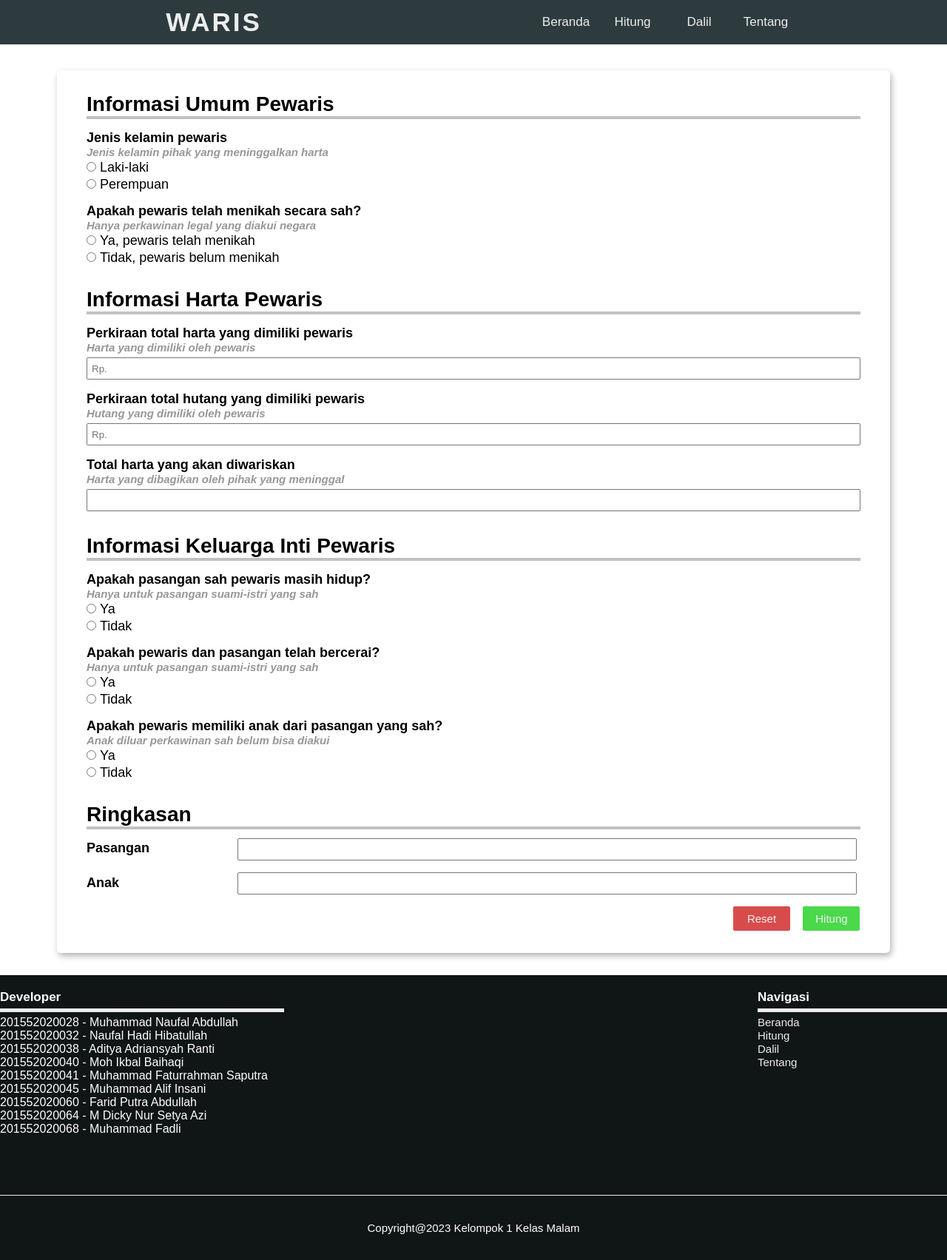
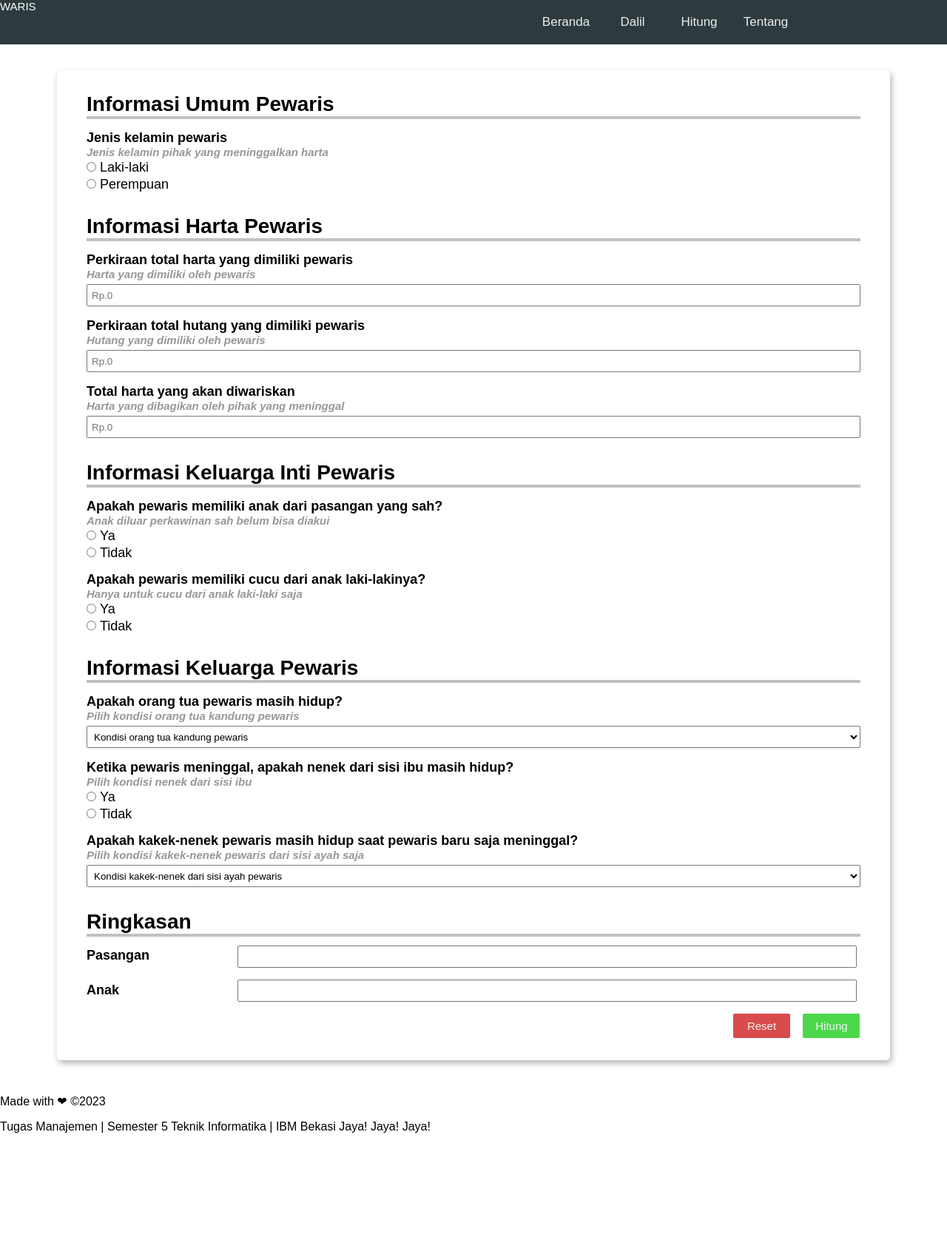
Before and after one commit to mfatur16/waris-calculator, a website: page hitung.html in a window 1280 px wide. Shown: the whole page at 74% size. After the commit the page ends 1548 px from the top, so only its background shows below. Drawn offline with Linux system fonts and the light colour scheme.

Commit message:
Ubah Hitung

```diff
--- a/assets/js/script.js
+++ b/assets/js/script.js
@@ -1,3 +1,19 @@
+function anakYa() {
+    document.getElementById('jumlahAnak').hidden = false;
+}
+
+function anakTidak() {
+    document.getElementById('jumlahAnak').hidden = true;
+}
+
+function cucuYa() {
+    document.getElementById('jumlahCucu').hidden = false;
+}
+
+function cucuTidak() {
+    document.getElementById('jumlahCucu').hidden = true;
+}
+
 // function anakYa() {
 //     document.getElementById("alak").disabled = false;
 //     document.getElementById("aper").disabled = false;
@@ -7,19 +23,21 @@
 //     document.getElementById("aper").disabled = true;
 // }
 
-// $('.harta').priceFormat({
-//     prefix: '',
-//     centsLimit: 0,
-//     thousandsSeparator: '.'
+// $(".harta").keyup(function(){
+//     var harta = parseInt($("#harta").val())
+//     var hutang = parseInt($("#hutang").val())
+
+//     var totHarta = harta - hutang;
+//     $("#totHarta").attr("value", totHarta)
 // });
 
-function anakYa() {
-    document.getElementById('jumlahAnak').hidden = false;
-}
+// function anakYa() {
+//     document.getElementById('jumlahAnak').hidden = false;
+// }
 
-function anakTidak() {
-    document.getElementById('jumlahAnak').hidden = true;
-}
+// function anakTidak() {
+//     document.getElementById('jumlahAnak').hidden = true;
+// }
 
 // function anak() {
 //     if (document.getElementById('anak').value == 'Ya') {
--- a/hitung.html
+++ b/hitung.html
@@ -5,23 +5,22 @@
         <meta name="viewport" content="width=device-width, initial-scale=1.0">
         <link rel="icon" href="assets/ico/favicon.ico">
         <link rel="stylesheet" href="assets/css/style.css">
+        <!-- <script src="https://cdn.tailwindcss.com"></script>
+        <link rel="stylesheet" href="assets/css/output.css">
+        <link rel="stylesheet" href="assets/css/new.css"> -->
         <title>Hitung | WARIS</title>
     </head>
     <body>
-        <header>
-            <div class="logo">
-                <a href="index.html">WARIS</a>
-            </div>
-            <nav>
-                <ul>
-                    <li><a href="index.html">Beranda</a></li>
-                    <li><a href="hitung.html">Hitung</a></li>
-                    <li><a href="dalil.html">Dalil</a></li>
-                    <li><a href="tentang.html">Tentang</a></li>
-                </ul>
+        <header class="flex justify-between fixed w-[100%] top-0 font-sans font-bold bg-[#223134f2] text-white h-16 items-center px-6 z-20">
+            <a class="flex p-4 h-10 items-center text-3xl text-[#d0d0d0] hover:text-white" href="index.html">WARIS</a>
+            <nav class="flex content-center text-xl">
+                <a class="rounded-[5px] flex p-4 h-10 text-lg items-center text-[#d0d0d0] hover:bg-[#3a555bf2] hover:text-white" href="index.html">Beranda</a>
+                <a class="rounded-[5px] flex p-4 h-10 text-lg items-center text-[#d0d0d0] hover:bg-[#3a555bf2] hover:text-white" href="dalil.html">Dalil</a>
+                <a class="rounded-[5px] flex p-4 h-10 text-lg items-center text-[#d0d0d0] hover:bg-[#3a555bf2] hover:text-white" href="hitung.html">Hitung</a>
+                <a class="rounded-[5px] flex p-4 h-10 text-lg items-center text-[#d0d0d0] hover:bg-[#3a555bf2] hover:text-white" href="tentang.html">Tentang</a>
             </nav>
         </header>
-        <main>
+        <main id="main">
             <div class="container form">
                 <div class="form-content">
                     <!-- Informasi Umum Pewaris -->
@@ -33,20 +32,10 @@
                             <label class="form-label">Jenis kelamin pewaris</label><br>
                             <label class="form-label ket">Jenis kelamin pihak yang meninggalkan harta</label>
                             <div class="input-radio">
-                                <input type="radio" name="kelamin" id="lak" value="Lak" required><label class="normal" for="radio">Laki-laki</label>
+                                <input type="radio" name="kelamin" id="lelaki" value="Lelaki" required><label class="normal" for="lelaki">Laki-laki</label>
                             </div>
                             <div class="input-radio bottom">
-                                <input type="radio" name="kelamin" id="per" value="Per"><label class="normal" for="radio">Perempuan</label>
-                            </div>
-                        </div>
-                        <div class="form-control">
-                            <label class="form-label">Apakah pewaris telah menikah secara sah?</label><br>
-                            <label class="form-label ket">Hanya perkawinan legal yang diakui negara</label>
-                            <div class="input-radio">
-                                <input type="radio" name="sah" id="lak" value="Lak" required><label class="normal" for="radio">Ya, pewaris telah menikah</label>
-                            </div>
-                            <div class="input-radio bottom">
-                                <input type="radio" name="sah" id="per" value="Per"><label class="normal" for="normal">Tidak, pewaris belum menikah</label>
+                                <input type="radio" name="kelamin" id="perempuan" value="Perempuan"><label class="normal" for="perempuan">Perempuan</label>
                             </div>
                         </div>
                         <!-- Informasi Harta Pewaris -->
@@ -56,50 +45,30 @@
                         <div class="form-control">
                             <label class="form-label">Perkiraan total harta yang dimiliki pewaris</label><br>
                             <label class="form-label ket">Harta yang dimiliki oleh pewaris</label>
-                            <input type="text" class="input-control" name="harta" id="harta" placeholder="Rp." oninput="this.value = this.value.replace(/[^0-9]/g, '');" maxlength="12" required>
+                            <input type="text" class="input-control harta" name="harta" id="harta" placeholder="Rp.0" required>
                         </div>
                         <div class="form-control">
                             <label class="form-label">Perkiraan total hutang yang dimiliki pewaris</label><br>
                             <label class="form-label ket">Hutang yang dimiliki oleh pewaris</label>
-                            <input type="text" class="input-control" name="hutang" id="hutang" placeholder="Rp." oninput="this.value = this.value.replace(/[^0-9]/g, '');" maxlength="12">
+                            <input type="text" class="input-control harta" name="hutang" id="hutang" placeholder="Rp.0">
                         </div>
                         <div class="form-control">
                             <label class="form-label">Total harta yang akan diwariskan</label><br>
                             <label class="form-label ket">Harta yang dibagikan oleh pihak yang meninggal</label>
-                            <input type="text" class="input-control" name="totHarta" id="totHarta" maxlength="12" readonly>
+                            <input type="text" class="input-control harta" name="totHarta" id="totHarta" placeholder="Rp.0" readonly>
                         </div>
                         <!-- Informasi Keluarga Inti Pewaris -->
                         <div class="title">
                             <h3>Informasi Keluarga Inti Pewaris</h3>
                         </div>
                         <div class="form-control">
-                            <label class="form-label">Apakah pasangan sah pewaris masih hidup?</label><br>
-                            <label class="form-label ket">Hanya untuk pasangan suami-istri yang sah</label>
-                            <div class="input-radio">
-                                <input type="radio" name="hidup" id="lak" value="Lak" required><label class="normal" for="radio">Ya</label>
-                            </div>
-                            <div class="input-radio bottom">
-                                <input type="radio" name="hidup" id="per" value="Per"><label class="normal" for="radio">Tidak</label>
-                            </div>
-                        </div>
-                        <div class="form-control">
-                            <label class="form-label">Apakah pewaris dan pasangan telah bercerai?</label><br>
-                            <label class="form-label ket">Hanya untuk pasangan suami-istri yang sah</label>
-                            <div class="input-radio">
-                                <input type="radio" name="cerai" id="lak" value="Lak" required><label class="normal" for="radio">Ya</label>
-                            </div>
-                            <div class="input-radio bottom">
-                                <input type="radio" name="cerai" id="per" value="Per"><label class="normal" for="radio">Tidak</label>
-                            </div>
-                        </div>
-                        <div class="form-control">
                             <label class="form-label">Apakah pewaris memiliki anak dari pasangan yang sah?</label><br>
                             <label class="form-label ket">Anak diluar perkawinan sah belum bisa diakui</label>
                             <div class="input-radio">
-                                <input type="radio" name="anak" id="anak" value="Ya" onclick="anakYa()" required><label class="normal" for="radio">Ya</label>
+                                <input type="radio" name="anak" id="anak" value="Ya" onclick="anakYa()" required><label class="normal" for="anak">Ya</label>
                             </div>
                             <div class="input-radio bottom">
-                                <input type="radio" name="anak" id="anak" value="Tidak" onclick="anakTidak()"><label class="normal" for="radio">Tidak</label>
+                                <input type="radio" name="anak" id="anak" value="Tidak" onclick="anakTidak()"><label class="normal" for="anak">Tidak</label>
                             </div>
                         </div>
                         <div class="form-control" id="jumlahAnak" hidden>
@@ -107,37 +76,37 @@
                             <label class="form-label ket">Hanya hitung jumlah anak yang beragama islam</label>
                             <div>
                                 <label class="normal jumlah">Anak Laki-laki</label>
-                                <input type="text" class="input-control jumlah top" id="alak" value="0" onfocus="this.value = this.value.replace(value, '');" oninput="this.value = this.value.replace(/[^0-9]/g, '');" onblur="if (this.value == '') {this.value = this.value.replace('', 0)};" maxlength="2">
+                                <input type="text" class="input-control jumlah top" id="anakLelaki" value="0" onfocus="this.value = this.value.replace(value, '');" oninput="this.value = this.value.replace(/[^0-9]/g, '');" onblur="if (this.value == '') {this.value = this.value.replace('', 0)};" maxlength="2">
                             </div>
                             <div>
                                 <label class="normal jumlah">Anak Perempuan</label>
-                                <input type="text" class="input-control jumlah" id="aper" value="0" onfocus="this.value = this.value.replace(value, '');" oninput="this.value = this.value.replace(/[^0-9]/g, '');" onblur="if (this.value == '') {this.value = this.value.replace('', 0)};" maxlength="2">
+                                <input type="text" class="input-control jumlah" id="anakPerempuan" value="0" onfocus="this.value = this.value.replace(value, '');" oninput="this.value = this.value.replace(/[^0-9]/g, '');" onblur="if (this.value == '') {this.value = this.value.replace('', 0)};" maxlength="2">
                             </div>
                         </div>
-                        <!-- <div class="form-control">
+                        <div class="form-control">
                             <label class="form-label">Apakah pewaris memiliki cucu dari anak laki-lakinya?</label><br>
                             <label class="form-label ket">Hanya untuk cucu dari anak laki-laki saja</label>
                             <div class="input-radio">
-                                <input type="radio" name="cucu" id="lak" value="Lak" required><label class="normal" for="radio">Ya</label>
+                                <input type="radio" name="cucu" id="cucu" value="Ya" onclick="cucuYa()" required><label class="normal" for="cucu">Ya</label>
                             </div>
                             <div class="input-radio bottom">
-                                <input type="radio" name="cucu" id="per" value="Per"><label class="normal" for="radio">Tidak</label>
+                                <input type="radio" name="cucu" id="cucu" value="Tidak" onclick="cucuTidak()"><label class="normal" for="cucu">Tidak</label>
                             </div>
                         </div>
-                        <div class="form-control">
+                        <div class="form-control" id="jumlahCucu" hidden>
                             <label class="form-label">Jumlah cucu pewaris yang masih hidup saat pewaris baru saja meninggal</label><br>
                             <label class="form-label ket">Tidak termasuk cucu dari anak perempuannya</label>
                             <div>
                                 <label class="normal jumlah">Cucu Laki-laki</label>
-                                <input type="number" class="input-control jumlah top" name="sutradara" maxlength="2">
+                                <input type="number" class="input-control jumlah top" id="cucuLelaki" value="0" onfocus="this.value = this.value.replace(value, '');" oninput="this.value = this.value.replace(/[^0-9]/g, '');" onblur="if (this.value == '') {this.value = this.value.replace('', 0)};" maxlength="2">
                             </div>
                             <div>
                                 <label class="normal jumlah">Cucu Perempuan</label>
-                                <input type="number" class="input-control jumlah" name="sutradara" maxlength="2">
+                                <input type="number" class="input-control jumlah" id="cucuPerempuan" value="0" onfocus="this.value = this.value.replace(value, '');" oninput="this.value = this.value.replace(/[^0-9]/g, '');" onblur="if (this.value == '') {this.value = this.value.replace('', 0)};" maxlength="2">
                             </div>
-                        </div> -->
+                        </div>
                         <!-- Informasi Keluarga Pewaris -->
-                        <!-- <div class="title">
+                        <div class="title">
                             <h3>Informasi Keluarga Pewaris</h3>
                         </div>
                         <div class="form-control">
@@ -161,7 +130,7 @@
                                 <input type="radio" name="nenek" id="per" value="Per"><label class="normal" for="radio">Tidak</label>
                             </div>
                         </div>
-                        <div class="form-control">
+                        <!-- <div class="form-control">
                             <label class="form-label">Jumlah saudara pewaris yang masih hidup saat pewaris baru saja meninggal</label><br>
                             <label class="form-label ket">Hanya hitung jumlah anak yang beragama islam</label>
                             <div>
@@ -172,18 +141,18 @@
                                 <label class="normal jumlah">Saudara Perempuan</label>
                                 <input type="text" class="input-control jumlah" inputmode="numeric" name="sutradara" maxlength="2">
                             </div>
-                        </div>
+                        </div> -->
                         <div class="form-control">
                             <label class="form-label">Apakah kakek-nenek pewaris masih hidup saat pewaris baru saja meninggal?</label><br>
                             <label class="form-label ket">Pilih kondisi kakek-nenek pewaris dari sisi ayah saja</label>
-                            <select class="input-control" name="ortu" required>
+                            <select class="input-control" name="ortu" id="ortu" required>
                                 <option value="0" selected disabled>Kondisi kakek-nenek dari sisi ayah pewaris</option>
                                 <option value="1">Kakek masih hidup, nenek sudah meninggal</option>
                                 <option value="2">Nenek masih hidup, kakek sudah meninggal</option>
                                 <option value="3">Kakek nenek sudah meninggal</option>
                                 <option value="4">Kakek dan nenek masih hidup</option>
                             </select>
-                        </div> -->
+                        </div>
                         <!-- Ringkasan -->
                         <div class="title">
                             <h3>Ringkasan</h3>
@@ -202,68 +171,53 @@
                 </div>
             </div>
         </main>
-        <footer>
-            <div class="container footer">
-                <div class="footer-content">
-                    <div class="sub-footer dev">
-                        <h3 class="footer-title">Developer</h3>
-                        <p>201552020028 - Muhammad Naufal Abdullah</p>
-                        <p>201552020032 - Naufal Hadi Hibatullah</p>
-                        <p>201552020038 - Aditya Adriansyah Ranti</p>
-                        <p>201552020040 - Moh Ikbal Baihaqi</p>
-                        <p>201552020041 - Muhammad Faturrahman Saputra</p>
-                        <p>201552020045 - Muhammad Alif Insani</p>
-                        <p>201552020060 - Farid Putra Abdullah</p>
-                        <p>201552020064 - M Dicky Nur Setya Azi</p>
-                        <p>201552020068 - Muhammad Fadli</p>
-                    </div>
-                    <div class="sub-footer">
-                        <h3 class="footer-title">Navigasi</h3>
-                        <p>
-                            <a href="index.html">Beranda</a><br>
-                            <a href="hitung.html">Hitung</a><br>
-                            <a href="dalil.html">Dalil</a><br>
-                            <a href="tentang.html">Tentang</a>
-                        </p>
-                    </div>
-                    <div class="footer-info">
-                        <p>
-                            Copyright@2023 Kelompok 1 Kelas Malam
-                        </p>
-                    </div>
-                </div>
-            </div>
+        <footer class="h-1/4 bg-[#223134f2] text-white py-6 px-8">
+            <p>Made with &#10084; &copy;2023 <b><a href="index.html">WARIS</a></b></p>
+            <p>Tugas Manajemen | Semester 5 Teknik Informatika | IBM Bekasi Jaya! Jaya! Jaya!</p>
         </footer>
         <script src="assets/js/jquery.js"></script>
         <script src="assets/js/jquery.priceformat.min.js"></script>
         <script src="assets/js/script.js"></script>
         <script>
-            document.getElementById("harta").addEventListener("keyup", getHarta);
-            document.getElementById("hutang").addEventListener("keyup", getHarta);
+            // Reload
+
+
+            // Get Value Harta
+            document.getElementById('harta').addEventListener('keyup', getHarta);
+            document.getElementById('hutang').addEventListener('keyup', getHarta);
+            document.getElementById('totHarta').addEventListener('change', getHarta);
 
             function getHarta() {
-                var totHarta = document.getElementById("harta").value - document.getElementById("hutang").value;
-                document.getElementById("totHarta").value = totHarta;
+                var totHarta = document.getElementById('harta').value.replace('Rp', '').replace(/(\..*?)/g, '') - document.getElementById('hutang').value.replace('Rp', '').replace(/(\..*?)/g, '');
+                if (totHarta < 0) {
+                    totHarta = 0;
+                }
+                document.getElementById('totHarta').value = totHarta;
+
+                $('.harta').priceFormat({
+                    prefix: 'Rp.',
+                    limit: 13,
+                    centsLimit: 0,
+                    thousandsSeparator: '.'
+                });
             }
 
-            // $(".harta").keyup(function(){
-            //     var harta = parseInt($("#harta").val())
-            //     var hutang = parseInt($("#hutang").val())
+            // Hitung
+            function process() {
+                var totHarta = document.getElementById('totHarta').value;
 
-            //     var totHarta = harta - hutang;
-            //     $("#totHarta").attr("value", totHarta)
-            // });
+                if () {
 
-            document.getElementById("alak").addEventListener("keyup", process);
+                }
+                else {
+                    if(document.getElementById('Lelaki').checked == true) {
+                        var bagPasangan = totHarta.replace('Rp', '').replace(/(\..*?)/g, '') * 0.25;
+                    } else {
+                        var bagPasangan = totHarta.replace('Rp', '').replace(/(\..*?)/g, '') * 0.5;
+                    }
+                }
 
-            function process() {
-                var totHarta = document.getElementById("totHarta").value;
-
-                var bagPasangan = totHarta * 0.125;
-                var bagAnak = totHarta - bagPasangan;
-
-                document.getElementById("bagPasangan").value = bagPasangan;
-                document.getElementById("bagAnak").value = bagAnak;
+                document.getElementById('bagPasangan').value = bagPasangan;
             }
         </script>
     </body>
```
